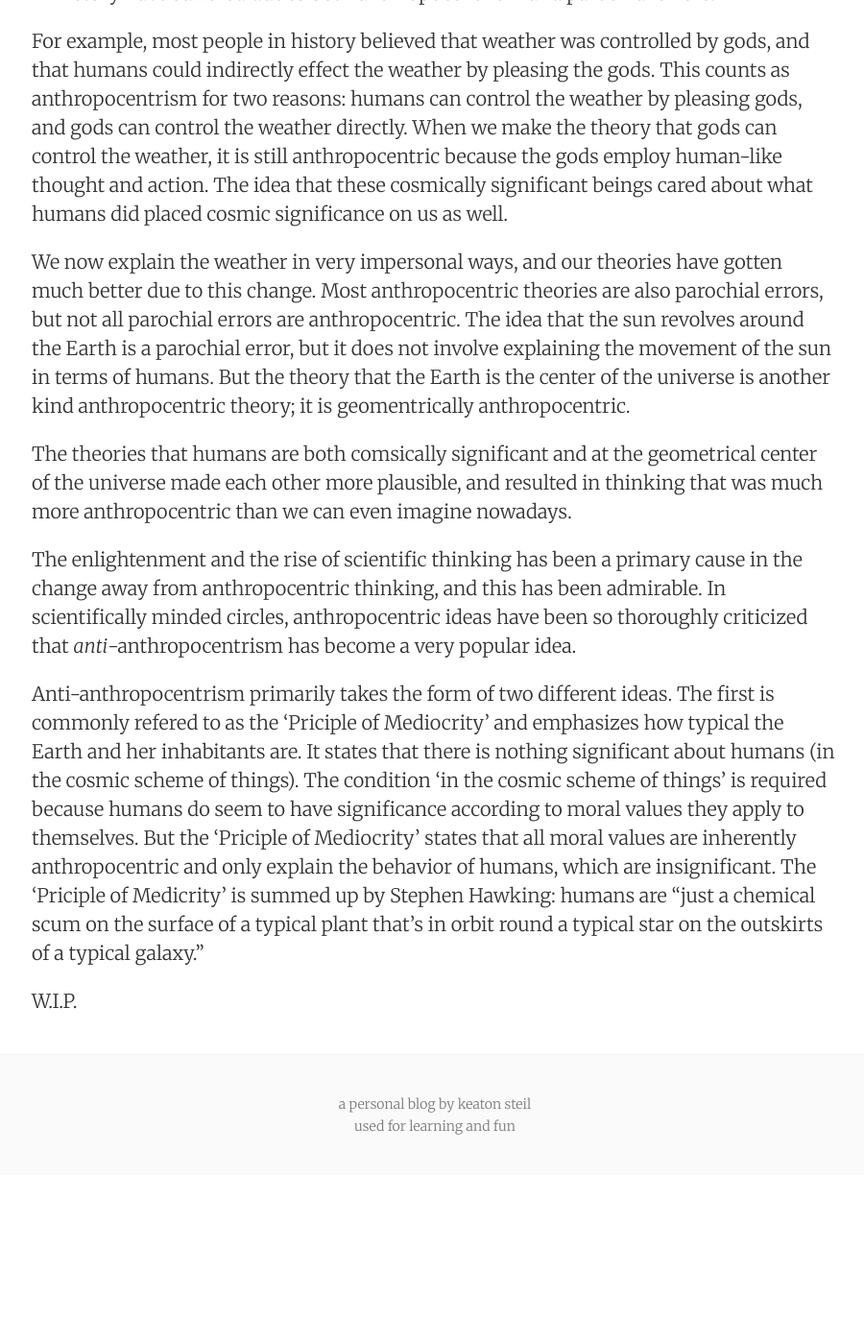
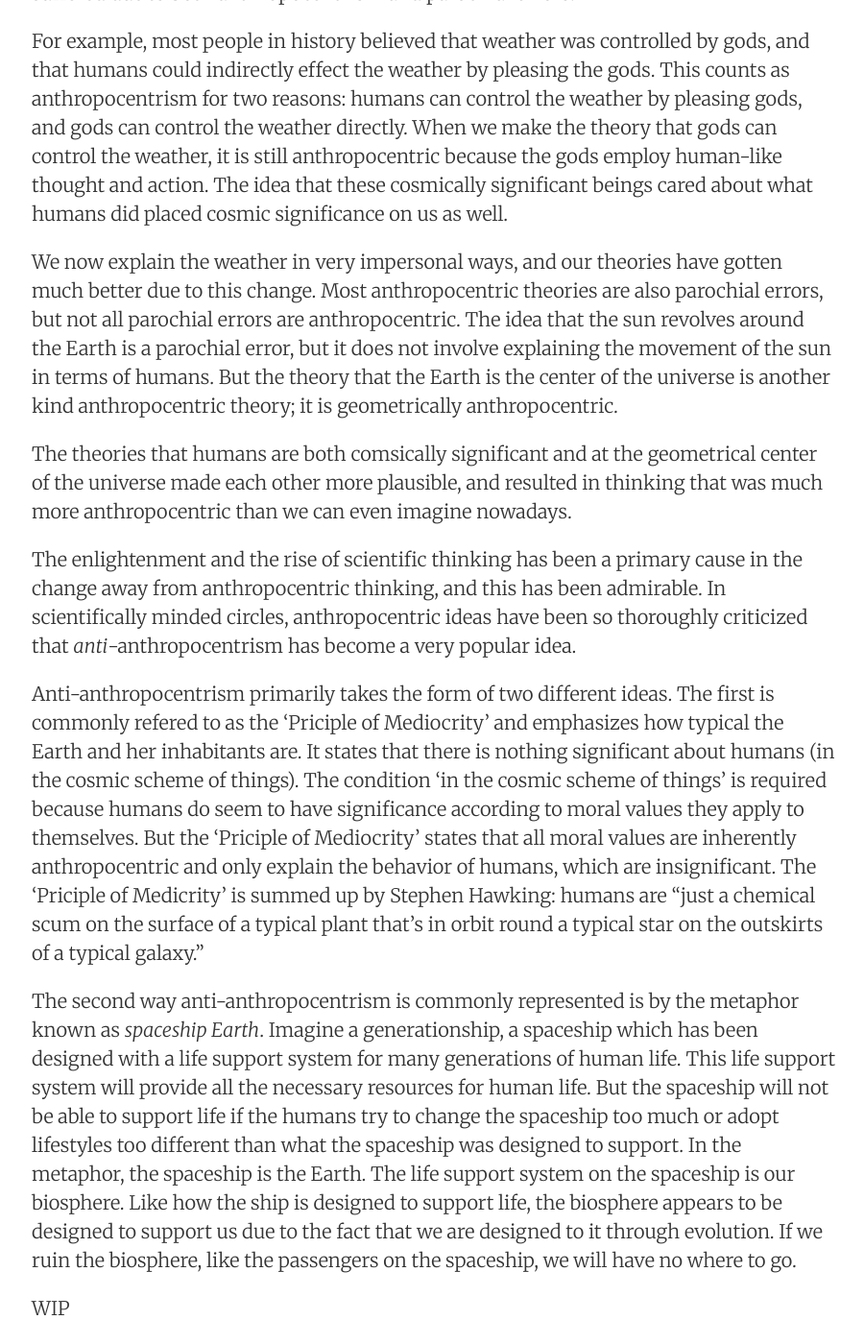
Before and after one commit to KeatonSteil/KeatonSteil.github.io, a Jekyll site: the page built from _posts/2019-02-01-beginning-of-infinity-ch3.md, in a window 1280 px wide and 1400 px high, scrolled down 643 px. Shown: the whole window at 96% size, without its empty margins (187-1087 px from the left). Built offline with Jekyll 4.4.1, drawn with Linux system fonts in a browser that asks for light colours; before the commit the page ends 1867 px from its top, so only the background shows below that; some of the changed text lies outside the part shown.

Commit message:
spaceship earth paragraph

```diff
--- a/_posts/2019-02-01-beginning-of-infinity-ch3.md
+++ b/_posts/2019-02-01-beginning-of-infinity-ch3.md
@@ -9,11 +9,11 @@ permalink: /beginning-of-infinity/ch3/
 
 <h4>Anthropocentrism and parochialism</h4>
 
-An anthropocentric theory is a theory which primary explanation is centered on human activity. A parochial error is an error made due to one's point of view. Many false theories in history have suffered due to both anthropocentrism and parochial errors.
+An anthropocentric theory is an explanation centered on human activity. A parochial error is an error made due to one's point of view. Many false theories in history have suffered due to both anthropocentrism and parochial errors.
 
 For example, most people in history believed that weather was controlled by gods, and that humans could indirectly effect the weather by pleasing the gods. This counts as anthropocentrism for two reasons: humans can control the weather by pleasing gods, and gods can control the weather directly. When we make the theory that gods can control the weather, it is still anthropocentric because the gods employ human-like thought and action. The idea that these cosmically significant beings cared about what humans did placed cosmic significance on us as well.
 
-We now explain the weather in very impersonal ways, and our theories have gotten much better due to this change. Most anthropocentric theories are also parochial errors, but not all parochial errors are anthropocentric. The idea that the sun revolves around the Earth is a parochial error, but it does not involve explaining the movement of the sun in terms of humans. But the theory that the Earth is the center of the universe is another kind anthropocentric theory; it is geomentrically anthropocentric.
+We now explain the weather in very impersonal ways, and our theories have gotten much better due to this change. Most anthropocentric theories are also parochial errors, but not all parochial errors are anthropocentric. The idea that the sun revolves around the Earth is a parochial error, but it does not involve explaining the movement of the sun in terms of humans. But the theory that the Earth is the center of the universe is another kind anthropocentric theory; it is geometrically anthropocentric.
 
 The theories that humans are both comsically significant and at the geometrical center of the universe made each other more plausible, and resulted in thinking that was much more anthropocentric than we can even imagine nowadays.
 
@@ -21,4 +21,6 @@ The enlightenment and the rise of scientific thinking has been a primary cause i
 
 Anti-anthropocentrism primarily takes the form of two different ideas. The first is commonly refered to as the 'Priciple of Mediocrity' and emphasizes how typical the Earth and her inhabitants are. It states that there is nothing significant about humans (in the cosmic scheme of things). The condition 'in the cosmic scheme of things' is required because humans do seem to have significance according to moral values they apply to themselves. But the 'Priciple of Mediocrity' states that all moral values are inherently anthropocentric and only explain the behavior of humans, which are insignificant. The 'Priciple of Medicrity' is summed up by Stephen Hawking: humans are "just a chemical scum on the surface of a typical plant that's in orbit round a typical star on the outskirts of a typical galaxy."
 
-W.I.P.
+The second way anti-anthropocentrism is commonly represented is by the metaphor known as _spaceship Earth_. Imagine a generationship, a spaceship which has been designed with a life support system for many generations of human life. This life support system will provide all the necessary resources for human life. But the spaceship will not be able to support life if the humans try to change the spaceship too much or adopt lifestyles too different than what the spaceship was designed to support. In the metaphor, the spaceship is the Earth. The life support system on the spaceship is our biosphere. Like how the ship is designed to support life, the biosphere appears to be designed to support us due to the fact that we are designed to it through evolution. If we ruin the biosphere, like the passengers on the spaceship, we will have no where to go.
+
+WIP
```
